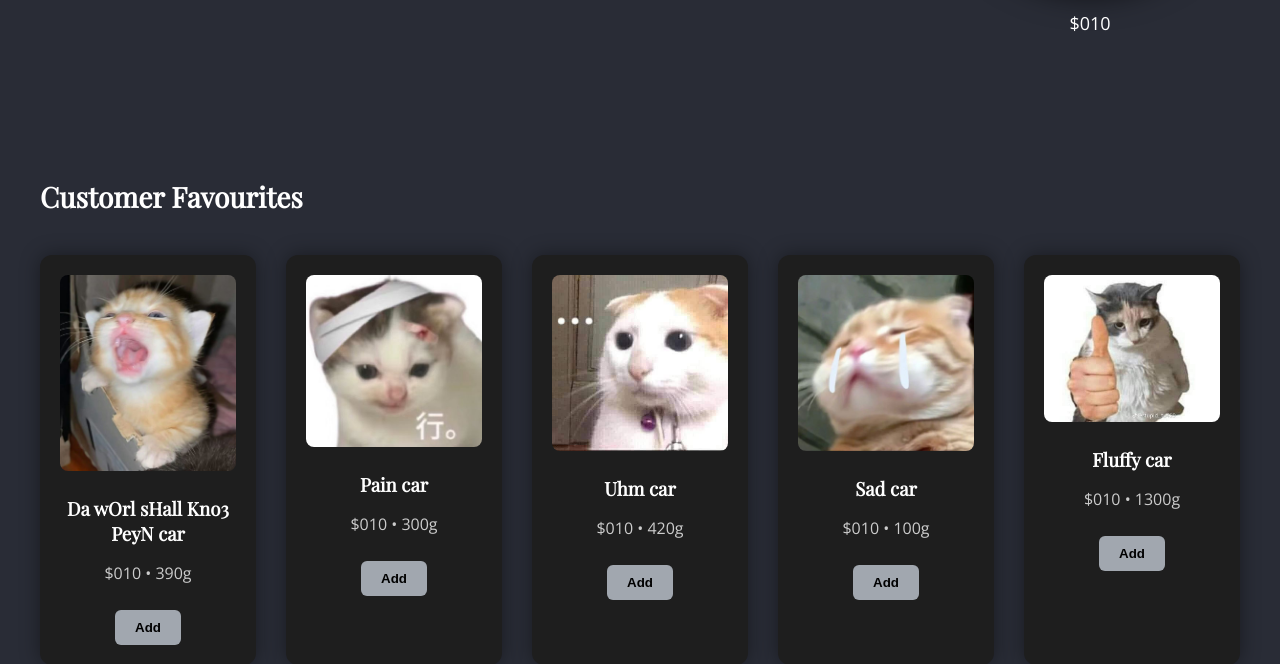
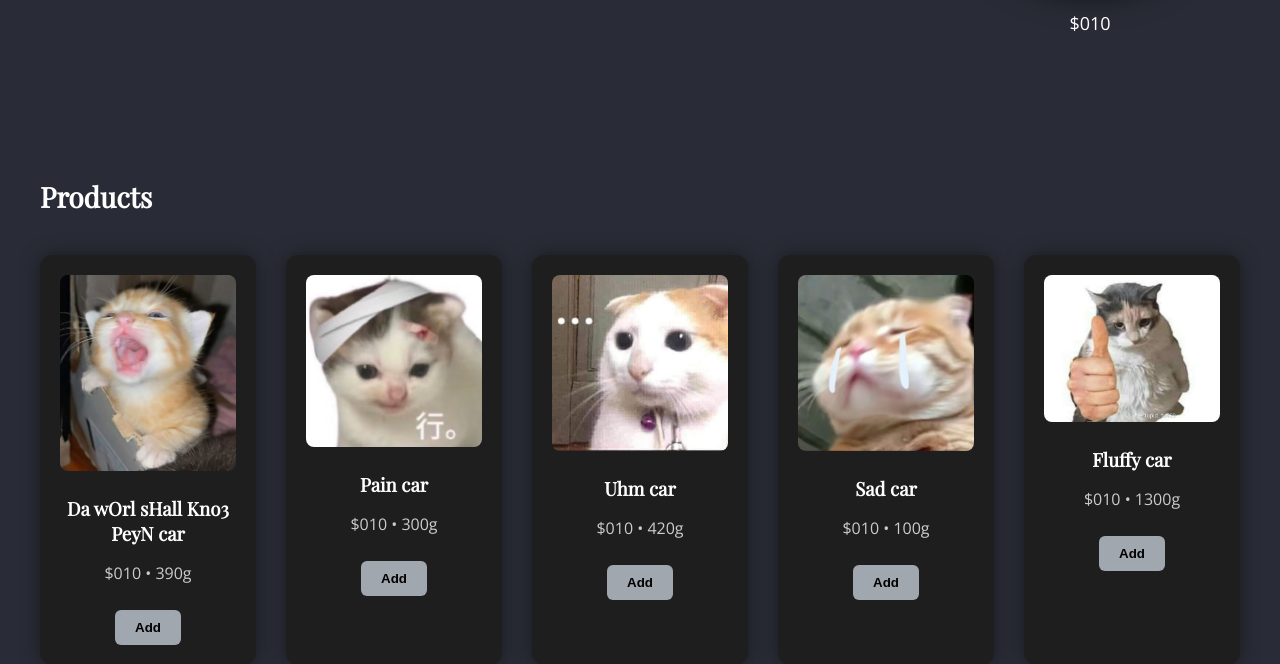
Before and after one commit to jeanmartha/Sari-Sari, a PHP site: page / in a window 1280 px wide. Shown: the part 462-1126 px from the top of the page. Run offline with PHP 8.4, Linux system fonts and the light colour scheme.

Commit message:
changed h2

```diff
--- a/php/index.php
+++ b/php/index.php
@@ -170,7 +170,7 @@
   </section>
 
   <section class="products">
-    <h2>Customer Favourites</h2>
+    <h2>Products</h2>
     <div class="grid">
       <?php
 
```
